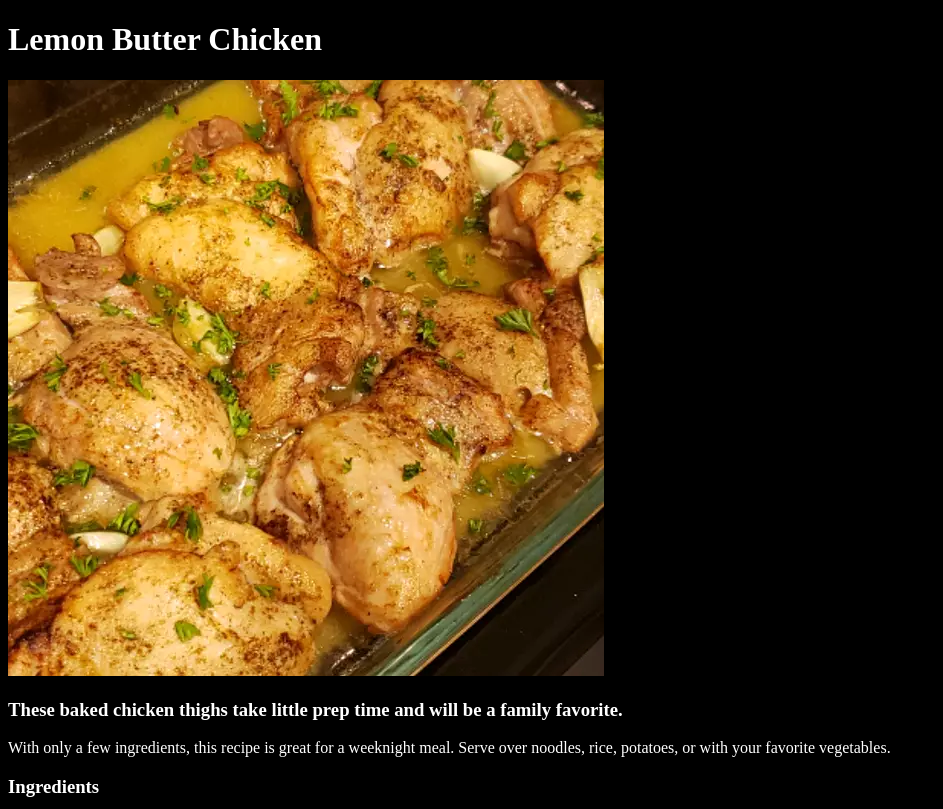
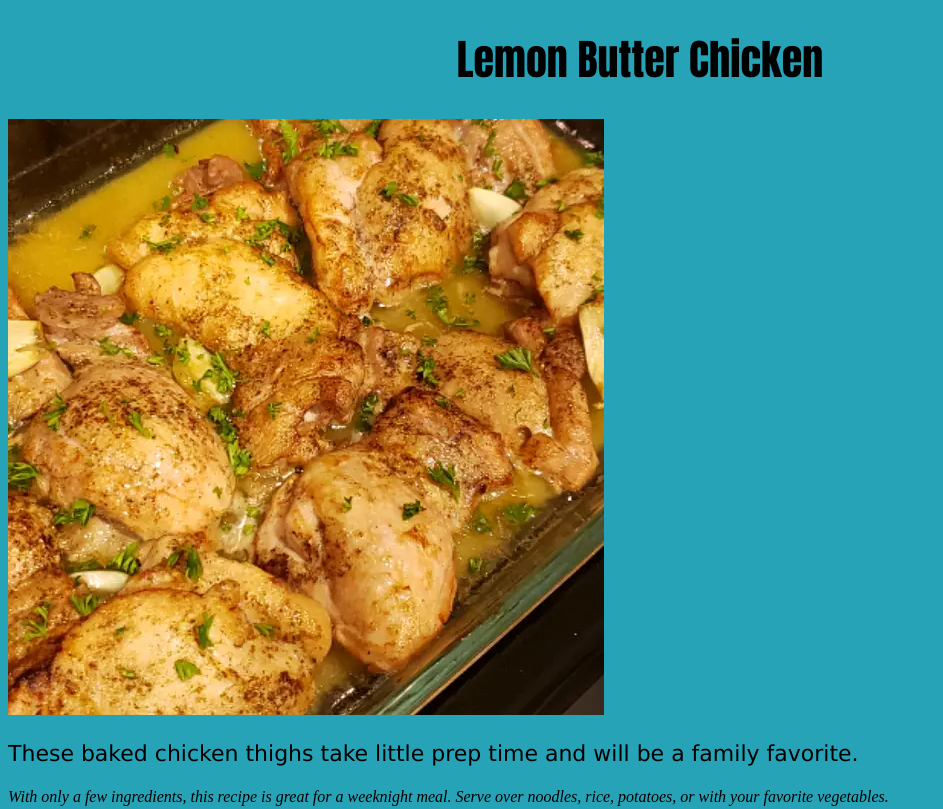
Before and after one commit to ChaseSmith67/odin-recipes, a plain HTML site: page recipes/lemon-butter-chicken.html in a window 1280 px wide. Shown: the top 809 px of the page, without its empty margins (0-943 px from the left). Drawn offline with Linux system fonts and the light colour scheme.

Commit message:
Add basic styling to pages using css

```diff
--- a/css/style.css
+++ b/css/style.css
@@ -1,4 +1,34 @@
+
 body {
-    background-color: black;
-    color: white;
+    background-color:rgb(38, 163, 183);
 }
+
+.title {
+    font-weight: 800;
+    font-size: 42px;
+    font-family: Impact, Haettenschweiler, 'Arial Narrow Bold', sans-serif;
+    text-align: center;
+}
+
+.recipe {
+    font-size: 32px;
+    text-align: center;
+}
+
+.description {
+    font-size: 22px;
+    font-family: 'Lucida Sans', 'Lucida Sans Regular', Geneva, Verdana, sans-serif;
+    font-weight:lighter;
+}
+h3 {
+    font-size: 30px;
+}
+
+li {
+    font-size: 24px;
+    font-family: 'Trebuchet MS', 'Lucida Sans Unicode', 'Lucida Grande', 'Lucida Sans', Arial, sans-serif;
+}
+
+p {
+    font-style: italic;
+}
--- a/recipes/lemon-butter-chicken.html
+++ b/recipes/lemon-butter-chicken.html
@@ -8,11 +8,11 @@
 
     <body>
 
-        <h1>Lemon Butter Chicken</h1>
+        <h1 class="title">Lemon Butter Chicken</h1>
 
         <img src="../img/lemon-butter-chicken.jpg" alt="A dish of baked lemon butter chicken thighs">
 
-        <h3>These baked chicken thighs take little prep time and will be a family favorite.</h3>
+        <h3 class="description">These baked chicken thighs take little prep time and will be a family favorite.</h3>
 
         <p>
             With only a few ingredients, this recipe is great for a weeknight meal.
```
Also changed, not shown: index.html (+4 -4 lines), recipes/breakfast-crepes.html (+3 -2 lines), recipes/fermented-hot-sauce.html (+3 -2 lines).
